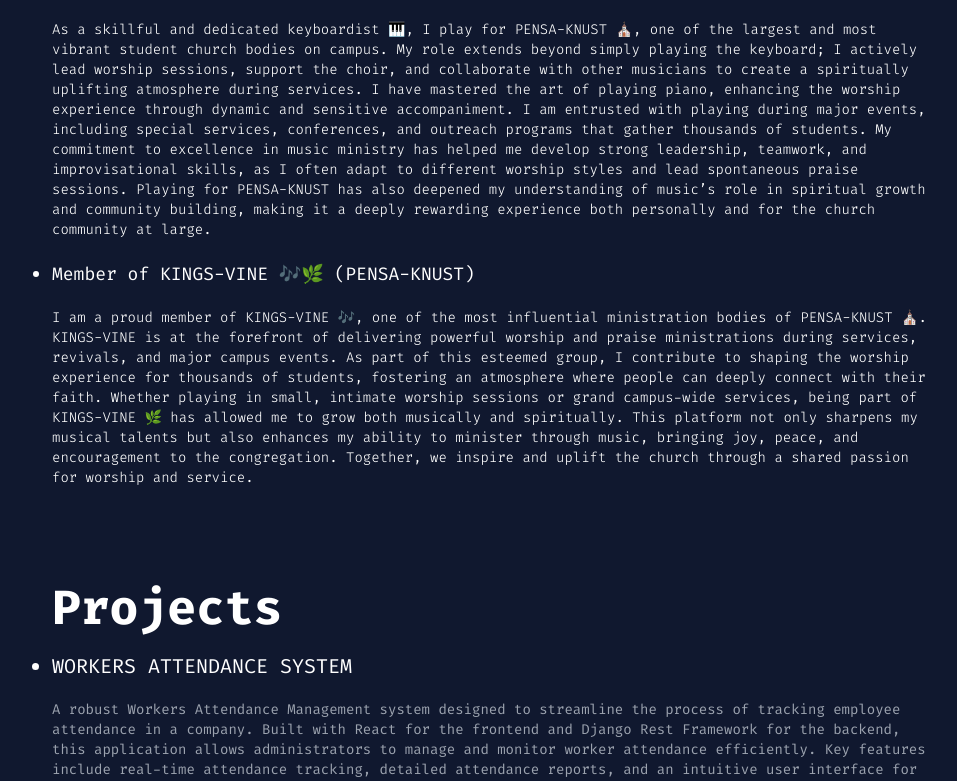
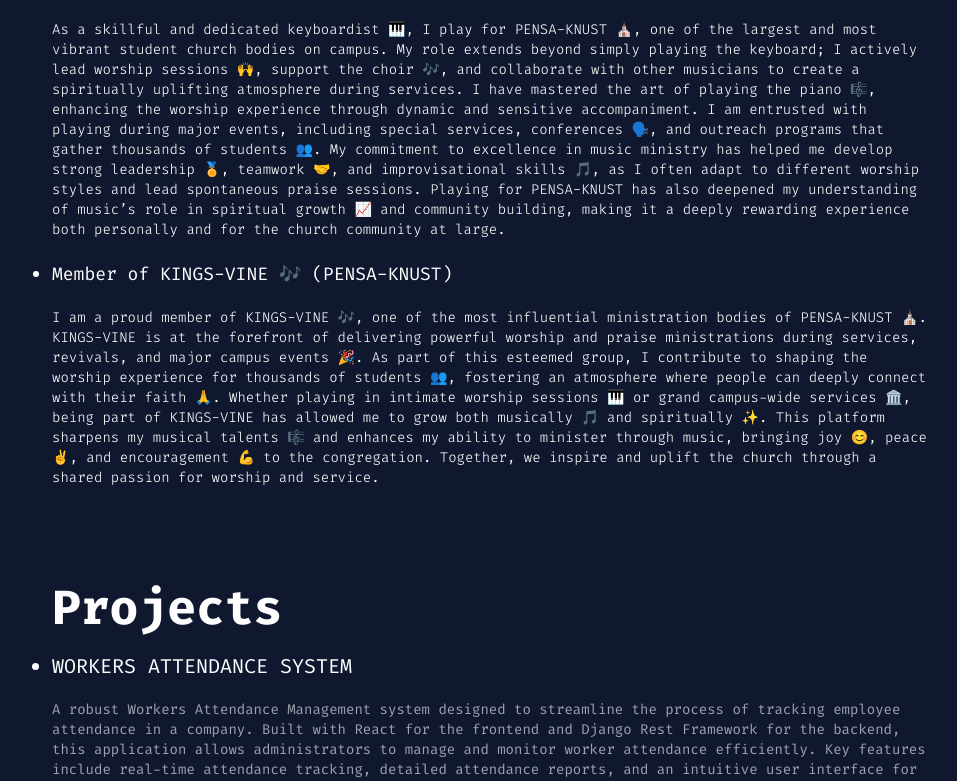
Before and after one commit to Jerry-Khobby/portfolio-site, a React (Create React App) app: page / in a window 1280 px wide. Shown: the part 1396-2177 px from the top of the page, without its empty margins (150-1107 px from the left). Built offline with nearby package versions, Linux system fonts and the light colour scheme.

Commit message:
I am done with the changes

```diff
--- a/src/data/experiences.js
+++ b/src/data/experiences.js
@@ -26,22 +26,24 @@
 
 
 
-const leisure=[
+const leisure = [
   {
-    title:"Keyboardist 🎹 ",
+    title: "Keyboardist 🎹",
     description:
-    `As a skillful and dedicated keyboardist 🎹, I play for PENSA-KNUST ⛪, one of the largest and most vibrant student church bodies on campus. My role extends beyond simply playing the keyboard; I actively lead worship sessions, support the choir, and collaborate with other musicians to create a spiritually uplifting atmosphere during services.
-    I have mastered the art of playing  piano, enhancing the worship experience through dynamic and sensitive accompaniment. I am entrusted with playing during major events, including special services, conferences, and outreach programs that gather thousands of students.
-    My commitment to excellence in music ministry has helped me develop strong leadership, teamwork, and improvisational skills, as I often adapt to different worship styles and lead spontaneous praise sessions. Playing for PENSA-KNUST has also deepened my understanding of music’s role in spiritual growth and community building, making it a deeply rewarding experience both personally and for the church community at large.`
+    `As a skillful and dedicated keyboardist 🎹, I play for PENSA-KNUST ⛪, one of the largest and most vibrant student church bodies on campus. My role extends beyond simply playing the keyboard; I actively lead worship sessions 🙌, support the choir 🎶, and collaborate with other musicians to create a spiritually uplifting atmosphere during services.
 
-  },  {
-    title: "Member of KINGS-VINE 🎶🌿 (PENSA-KNUST)",
+    I have mastered the art of playing the piano 🎼, enhancing the worship experience through dynamic and sensitive accompaniment. I am entrusted with playing during major events, including special services, conferences 🗣️, and outreach programs that gather thousands of students 👥.
+
+    My commitment to excellence in music ministry has helped me develop strong leadership 🏅, teamwork 🤝, and improvisational skills 🎵, as I often adapt to different worship styles and lead spontaneous praise sessions. Playing for PENSA-KNUST has also deepened my understanding of music’s role in spiritual growth 📈 and community building, making it a deeply rewarding experience both personally and for the church community at large.`
+  },
+  {
+    title: "Member of KINGS-VINE 🎶 (PENSA-KNUST)",
     description:
-    `I am a proud member of KINGS-VINE 🎶, one of the most influential ministration bodies of PENSA-KNUST ⛪. KINGS-VINE is at the forefront of delivering powerful worship and praise ministrations during services, revivals, and major campus events. As part of this esteemed group, I contribute to shaping the worship experience for thousands of students, fostering an atmosphere where people can deeply connect with their faith.
+    `I am a proud member of KINGS-VINE 🎶, one of the most influential ministration bodies of PENSA-KNUST ⛪. KINGS-VINE is at the forefront of delivering powerful worship and praise ministrations during services, revivals, and major campus events 🎉. As part of this esteemed group, I contribute to shaping the worship experience for thousands of students 👥, fostering an atmosphere where people can deeply connect with their faith 🙏.
 
-    Whether playing in small, intimate worship sessions or grand campus-wide services, being part of KINGS-VINE 🌿 has allowed me to grow both musically and spiritually. This platform not only sharpens my musical talents but also enhances my ability to minister through music, bringing joy, peace, and encouragement to the congregation. Together, we inspire and uplift the church through a shared passion for worship and service.`
+    Whether playing in intimate worship sessions 🎹 or grand campus-wide services 🏛️, being part of KINGS-VINE has allowed me to grow both musically 🎵 and spiritually ✨. This platform sharpens my musical talents 🎼 and enhances my ability to minister through music, bringing joy 😊, peace ✌️, and encouragement 💪 to the congregation. Together, we inspire and uplift the church through a shared passion for worship and service.`
   }
-]
+];
 
 
 
```
